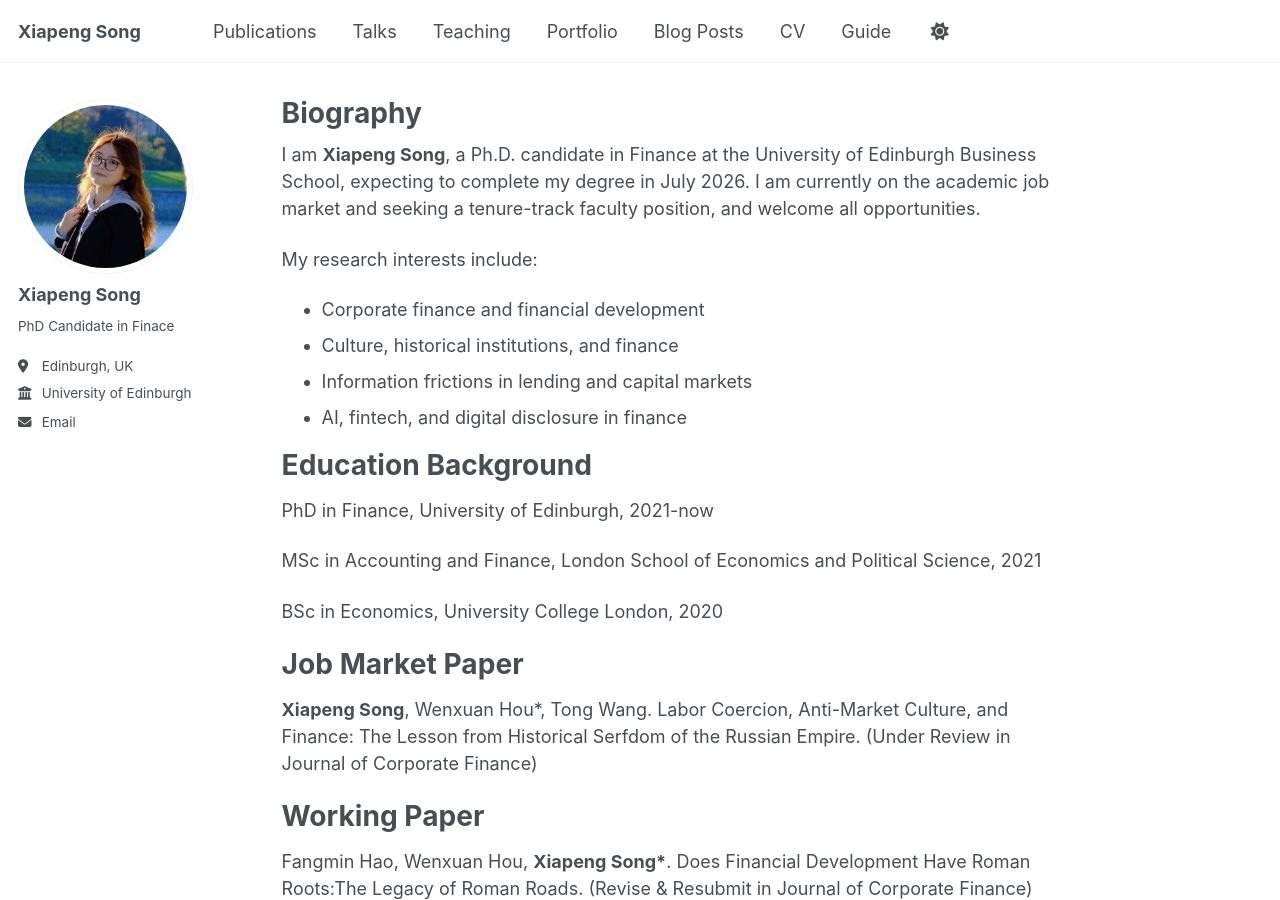
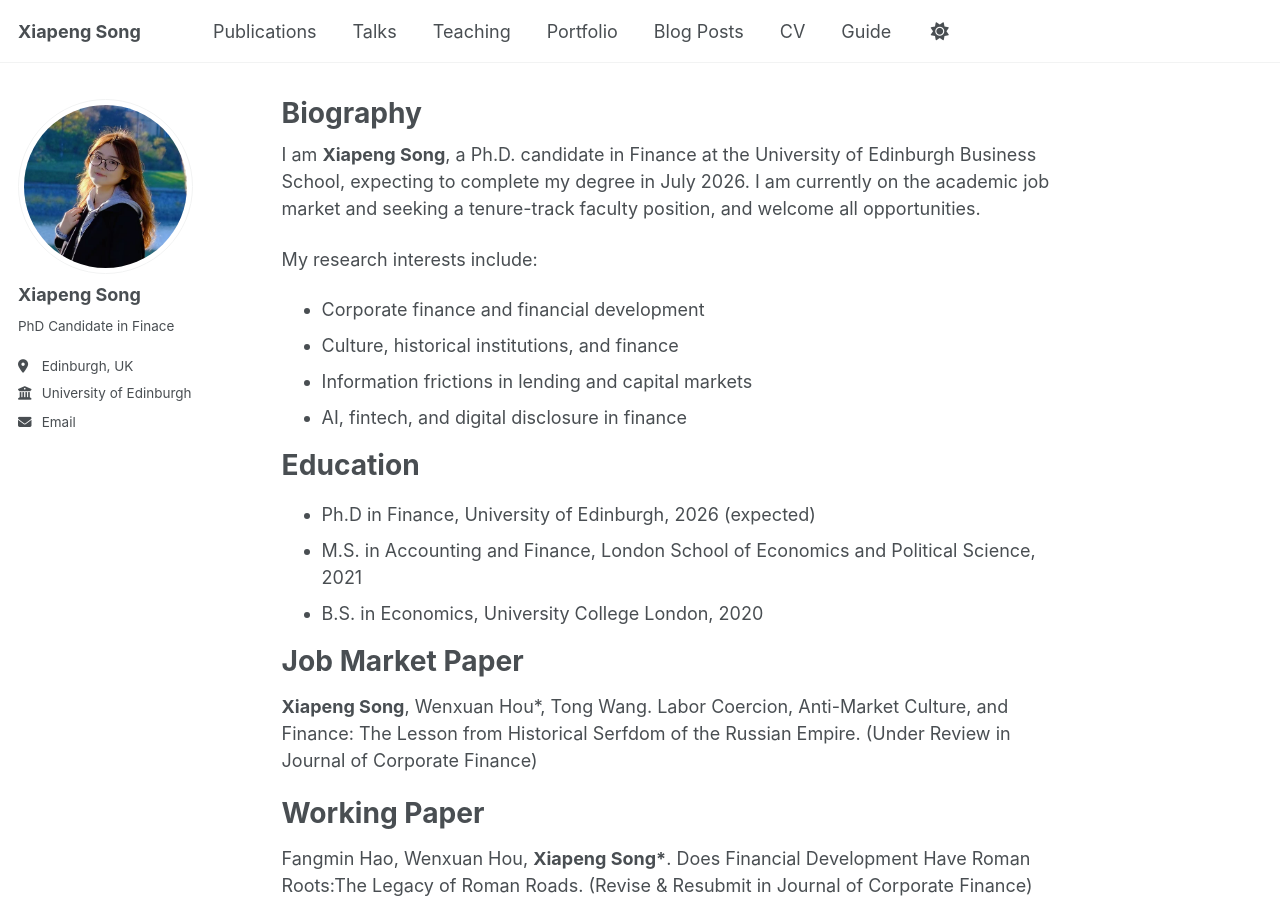
Before and after one commit to xiapengsong/xiapengsong.github.io, a Jekyll site: the page built from _pages/about.md, in a window 1280 px wide and 900 px high. Built offline with Jekyll 4.4.1, drawn with Linux system fonts in a browser that asks for light colours; a script bundle is joined from its source files by our own code; library files that are not in the unit come from our copies.

Commit message:
Update about.md

```diff
--- a/_pages/about.md
+++ b/_pages/about.md
@@ -18,18 +18,20 @@
 - Information frictions in lending and capital markets
 - AI, fintech, and digital disclosure in finance
 
-Education Background
+
+
+Education
 ======
-PhD in Finance, University of Edinburgh, 2021-now
-
-MSc in Accounting and Finance, London School of Economics and Political Science, 2021
-
-BSc in Economics, University College London, 2020
+* Ph.D in Finance, University of Edinburgh, 2026 (expected)
+* M.S. in Accounting and Finance, London School of Economics and Political Science, 2021
+* B.S. in Economics, University College London, 2020
 
 
 Job Market Paper
 ======
 **Xiapeng Song**, Wenxuan Hou*, Tong Wang. Labor Coercion, Anti-Market Culture, and Finance: The Lesson from Historical Serfdom of the Russian Empire. (Under Review in Journal of Corporate Finance)
+
+
 
 Working Paper
 ======
@@ -50,6 +52,7 @@
 **Xiapeng Song**, Wenxuan Hou*, Tong Wang. Political Fractionalization, Spatial Competition, and Corporate Innovation.
 
 
+
 Other Info
 ======
 You can find more information using the menu above:
```
